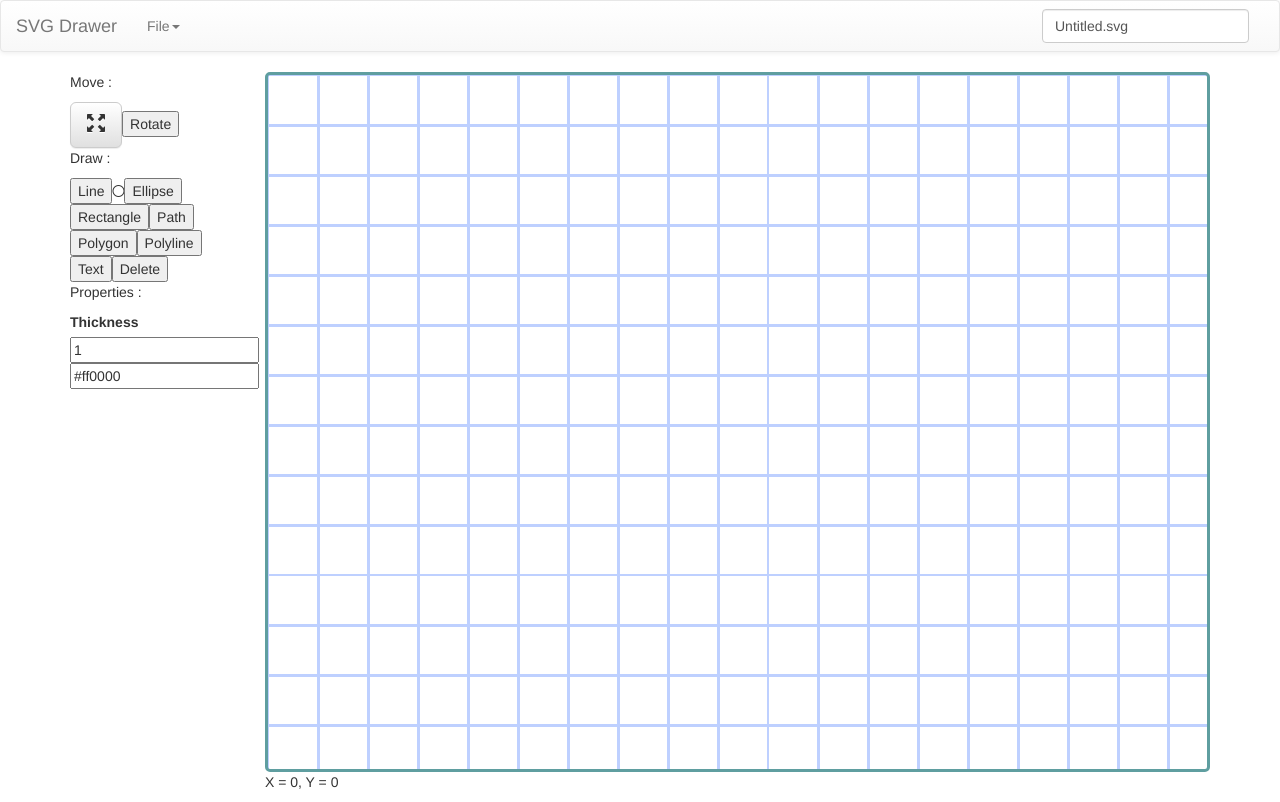
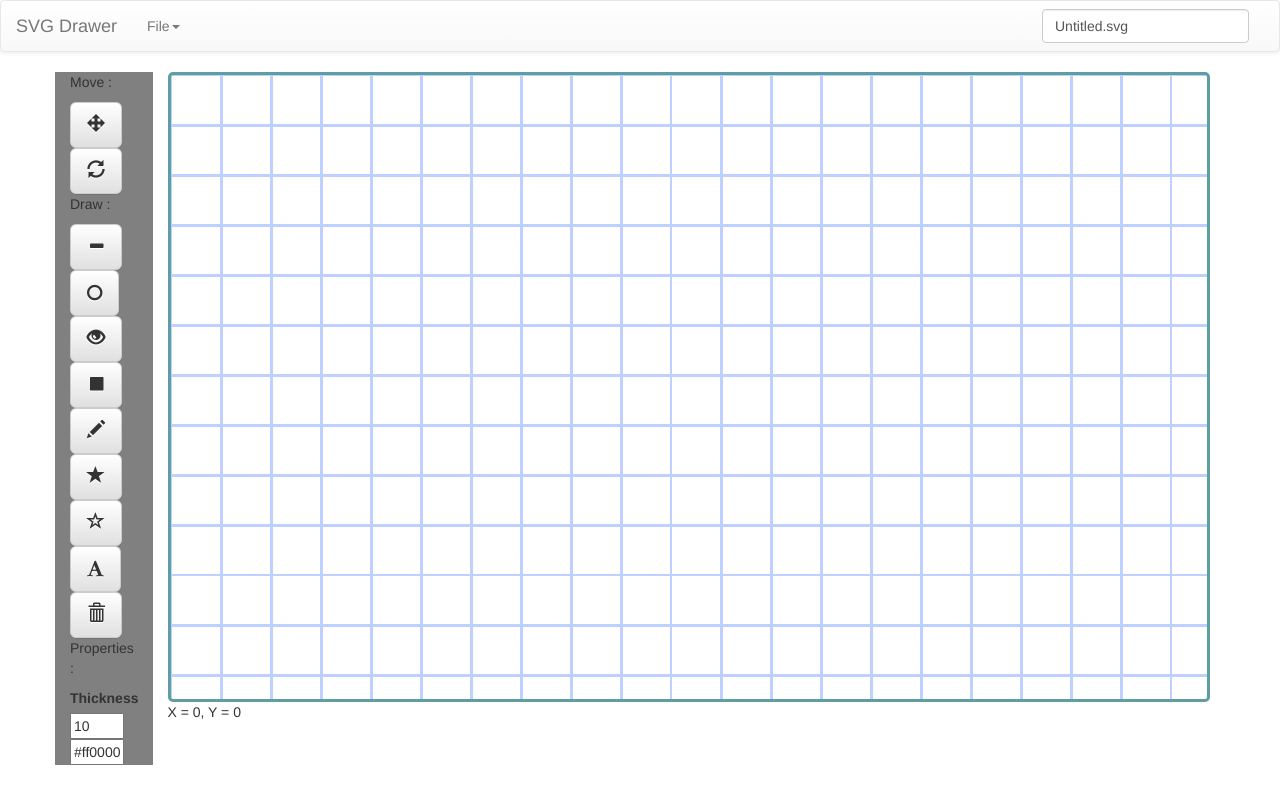
Before and after one commit to UnCacatoes/SVGDrawer, an Angular app: page / in a window 1280 px wide. Built offline with nearby package versions, Linux system fonts and the light colour scheme.

Commit message:
toolbox bug fix + shapes bug fix

```diff
--- a/package.json
+++ b/package.json
@@ -30,7 +30,7 @@
     "@angular/compiler-cli": "^4.0.0",
     "@types/jasmine": "2.5.38",
     "@types/node": "~6.0.60",
-    "angular-ide": "^0.9.19",
+    "angular-ide": "^0.9.20",
     "codelyzer": "~2.0.0",
     "jasmine-core": "~2.5.2",
     "jasmine-spec-reporter": "~3.2.0",
--- a/src/app/menu-bar/draw-area/draw-area.component.css
+++ b/src/app/menu-bar/draw-area/draw-area.component.css
@@ -0,0 +1,3 @@
+#divToolbox{
+	background-color: grey;
+}
--- a/src/app/menu-bar/draw-area/draw-area.component.html
+++ b/src/app/menu-bar/draw-area/draw-area.component.html
@@ -1,11 +1,11 @@
 <div class="container">
     <div class="row">
-        <div class="col-md-2">
-        <app-tools-box></app-tools-box>
-    </div>
-    <div class="col-md-10">
-    <app-image #image on-mouseenter="cursorOnImage=true" on-mouseleave="cursorOnImage=false">></app-image>
-    <p>X = {{this.coords[0]}}, Y = {{this.coords[1]}}</p>
-    </div>
+        <div class="col-md-1" id="divToolbox">
+        	<app-tools-box></app-tools-box>
+   		</div>
+	    <div class="col-md-11">
+		    <app-image #image on-mouseenter="cursorOnImage=true" on-mouseleave="cursorOnImage=false">></app-image>
+		    <p>X = {{this.coords[0]}}, Y = {{this.coords[1]}}</p>
+	    </div>
     </div>
 </div>
--- a/src/app/menu-bar/draw-area/draw-area.component.ts
+++ b/src/app/menu-bar/draw-area/draw-area.component.ts
@@ -235,6 +235,7 @@ export class DrawAreaComponent implements OnInit {
     }
 
   }
+
   drawEllipseAction() {
 
     switch (this.lastMouseEvent) {
@@ -256,8 +257,8 @@ export class DrawAreaComponent implements OnInit {
       case 'mouseMove':
         this.x2 = this.coords[0];
         this.y2 = this.coords[1];
-        const rx = this.x2 - this.x1;
-        const ry = this.y2 - this.y1;
+        const rx = (this.x1 <= this.x2) ? this.x2 - this.x1 : this.x1 - this.x2;
+        const ry = (this.y1 <= this.y2) ? this.y2 - this.y1 : this.y1 - this.y2;
         this.selectedElement.setAttribute('rx', rx.toString());
         this.selectedElement.setAttribute('ry', ry.toString());
         break;
@@ -289,8 +290,18 @@ export class DrawAreaComponent implements OnInit {
       case 'mouseMove':
         this.x2 = this.coords[0];
         this.y2 = this.coords[1];
-        const width = this.x2 - this.x1;
-        const height = this.y2 - this.y1;
+        if (this.x1 <= this.x2){
+          var width = this.x2 - this.x1;
+        } else{
+          var width = this.x1 - this.x2;
+          this.selectedElement.setAttribute('x', this.x2.toString());
+        }
+        if (this.y1 <= this.y2){
+          var height = this.y2 - this.y1;
+        } else{
+          var height = this.y1 - this.y2;
+          this.selectedElement.setAttribute('y', this.y2.toString());
+        }
         this.selectedElement.setAttribute('height', height.toString());
         this.selectedElement.setAttribute('width', width.toString());
         break;
@@ -442,7 +453,7 @@ drawPathAction() {
     }
   }
 
-  newImage(){
+  newImage() {
     this.image.newImage();
   }
 
--- a/src/app/menu-bar/draw-area/tools-box/tools-box.component.css
+++ b/src/app/menu-bar/draw-area/tools-box/tools-box.component.css
@@ -0,0 +1,3 @@
+input{
+	width: 80%;
+}
--- a/src/app/menu-bar/draw-area/tools-box/tools-box.component.html
+++ b/src/app/menu-bar/draw-area/tools-box/tools-box.component.html
@@ -1,18 +1,38 @@
 <p>Move :</p>
-<button (click)="this.selectedTool='translate'"type="button" class="btn btn-default btn-lg">
-  <span class="glyphicon glyphicon-fullscreen" aria-hidden="true"></span>
+<button (click)="this.selectedTool='translate'" type="button" class="btn btn-default btn-lg" title="Translate">
+  <span class=" glyphicon glyphicon-move" aria-hidden="true"></span>
 </button>
-<button (click)="this.selectedTool='rotate'">Rotate</button>
+<button (click)="this.selectedTool='rotate'" type="button" class="btn btn-default btn-lg" title="Rotate">
+  <span class="glyphicon glyphicon-refresh" aria-hidden="true"></span>
+</button>
 <p>Draw :</p>
-<button (click)="this.selectedTool='drawLine'">Line</button>
-<i (click)="this.selectedTool='drawCircle'" class="fa fa-circle-thin" aria-hidden="true"></i>
-<button (click)="this.selectedTool='drawEllipse'">Ellipse</button>
-<button (click)="this.selectedTool='drawRect'">Rectangle</button>
-<button (click)="this.selectedTool='drawPath'">Path</button>
-<button (click)="this.selectedTool='drawPolygon'">Polygon</button>
-<button (click)="this.selectedTool='drawPolyline'">Polyline</button>
-<button (click)="this.selectedTool='drawText'">Text</button>
-<button (click)="this.selectedTool='delete'">Delete</button>
+<button (click)="this.selectedTool='drawLine'" type="button" class="btn btn-default btn-lg" title="Draw Lines">
+  <span class="glyphicon glyphicon-minus" aria-hidden="true"></span>
+</button>
+<button (click)="this.selectedTool='drawCircle'" type="button" class="btn btn-default btn-lg" title="Draw Circles">
+  <span class="fa fa-circle-o" aria-hidden="true"></span>
+</button>
+<button (click)="this.selectedTool='drawEllipse'" type="button" class="btn btn-default btn-lg" title="Draw Ellipses">
+  <span class="glyphicon glyphicon-eye-open" aria-hidden="true"></span>
+</button>
+<button (click)="this.selectedTool='drawRect'" type="button" class="btn btn-default btn-lg" title="Draw Rectangles">
+  <span class="glyphicon glyphicon-stop" aria-hidden="true"></span>
+</button>
+<button (click)="this.selectedTool='drawPath'" type="button" class="btn btn-default btn-lg" title="Free Drawing (SVG Paths)">
+  <span class="glyphicon glyphicon-pencil" aria-hidden="true"></span>
+</button>
+<button (click)="this.selectedTool='drawPolygon'" type="button" class="btn btn-default btn-lg" title="Draw Polygons">
+  <span class="glyphicon glyphicon-star" aria-hidden="true"></span>
+</button>
+<button (click)="this.selectedTool='drawPolyline'" type="button" class="btn btn-default btn-lg" title="Draw Multiple Lines (SVG Polylines)">
+  <span class="glyphicon glyphicon-star-empty" aria-hidden="true"></span>
+</button>
+<button (click)="this.selectedTool='drawText'" type="button" class="btn btn-default btn-lg" title="Write Text">
+  <span class="fa fa-font" aria-hidden="true"></span>
+</button>
+<button (click)="this.selectedTool='delete'" type="button" class="btn btn-default btn-lg" title="Delete Element">
+  <span class="glyphicon glyphicon-trash" aria-hidden="true"></span>
+</button>
 <p>Properties :</p>
 <label>Thickness</label>
 <input [(ngModel)]="this.lineProperties.thickness" />
--- a/src/app/menu-bar/draw-area/tools-box/tools-box.component.ts
+++ b/src/app/menu-bar/draw-area/tools-box/tools-box.component.ts
@@ -15,7 +15,7 @@ export class ToolsBoxComponent implements OnInit {
 
   ngOnInit() {
     this.selectedTool = 'translate';
-    this.lineProperties = { thickness: '1' };
+    this.lineProperties = { thickness: '10' };
   }
 
   getSelectedTool() {
--- a/src/index.html
+++ b/src/index.html
@@ -23,4 +23,5 @@
 
 <!-- Latest compiled and minified JavaScript -->
 <script src="https://maxcdn.bootstrapcdn.com/bootstrap/3.3.7/js/bootstrap.min.js" integrity="sha384-Tc5IQib027qvyjSMfHjOMaLkfuWVxZxUPnCJA7l2mCWNIpG9mGCD8wGNIcPD7Txa" crossorigin="anonymous"></script>
+
 </html>
--- a/src/styles.css
+++ b/src/styles.css
@@ -11,7 +11,7 @@ body {
 }
 
 #imageContainer {
-	height: 50em;
+	height: 45em;
     width: auto;
     background-image: url("/assets/grid.png");
     border-color: cadetblue;
```
